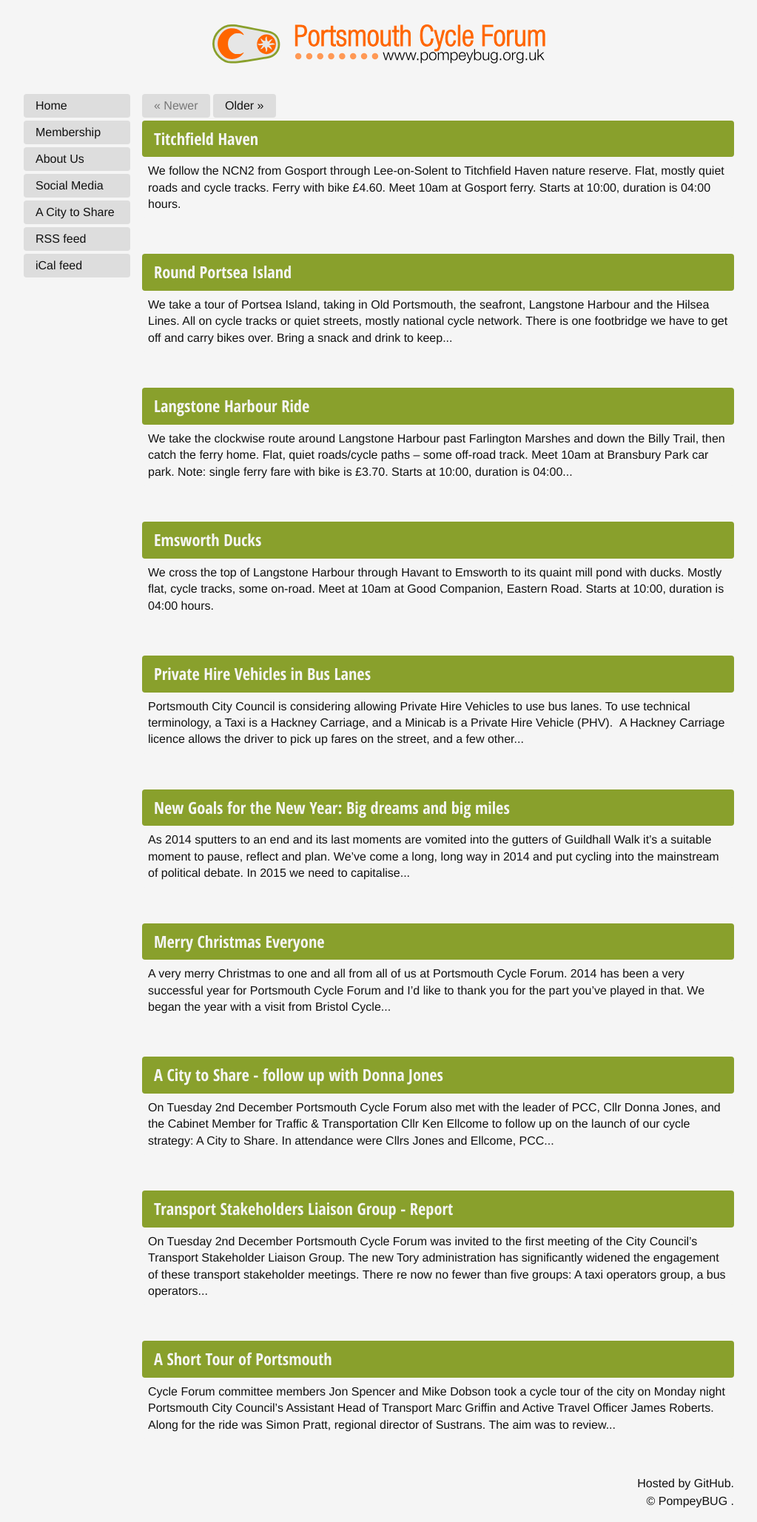
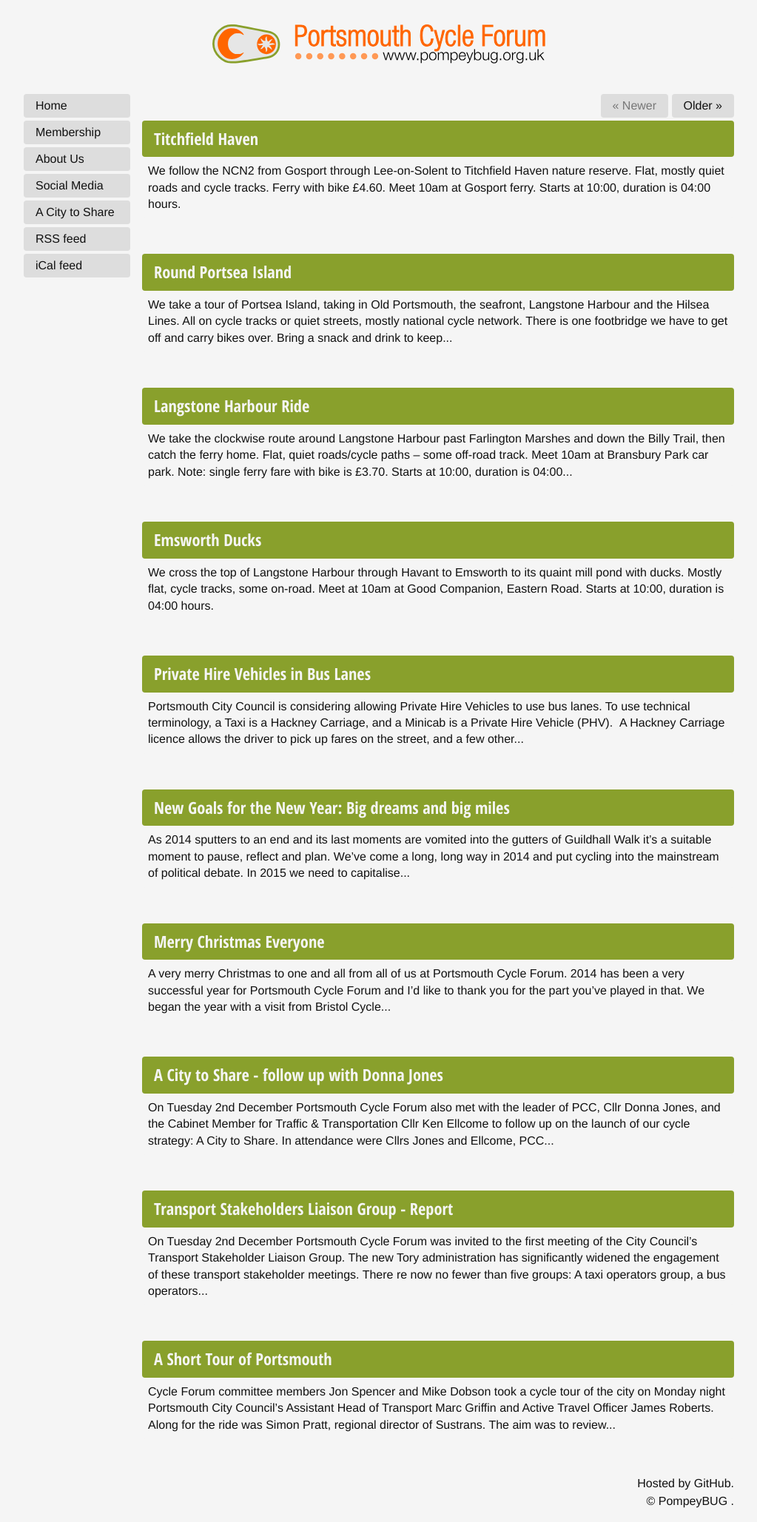
Before and after one commit to pompeybug/pompeybug.github.io, a Jekyll site: the page built from index.html, in a window 1280 px wide. Shown: the whole page at 74% size, without its empty margins (128-1151 px from the left). Built offline with Jekyll 4.4.1, drawn with Linux system fonts in a browser that asks for light colours; the list of posts is cut into pages by our own code.

Commit message:
next/prev on the right

```diff
--- a/_includes/pagination.html
+++ b/_includes/pagination.html
@@ -1,5 +1,5 @@
+<div class="pagination">
 {% if paginator.total_pages > 1 %}
-<div class="pagination">
   {% if paginator.previous_page %}
     <span class="button">
     <a href="{{ paginator.previous_page_path | prepend: site.baseurl | replace: '//', '/' }}">&laquo; Newer</a>
@@ -15,9 +15,7 @@
   {% else %}
     <span class="button disabled">Older &raquo;</span>
   {% endif %}
-</div>
 {% else %}
-
     {% if page.next %}
       <span class="button">
       <a href="{{ page.next.url }}">&laquo; Newer</a>
@@ -33,5 +31,5 @@
     {% else %}
       <span class="button disabled">Older &raquo;</span>
     {% endif %}
-
 {% endif %}
+</div>
--- a/_sass/_layout.scss
+++ b/_sass/_layout.scss
@@ -16,6 +16,10 @@
     color: #777;
 }
 
+.pagination {
+    width: 100%;
+    text-align: right;
+}
 
 body {
     padding: 1rem;
```
